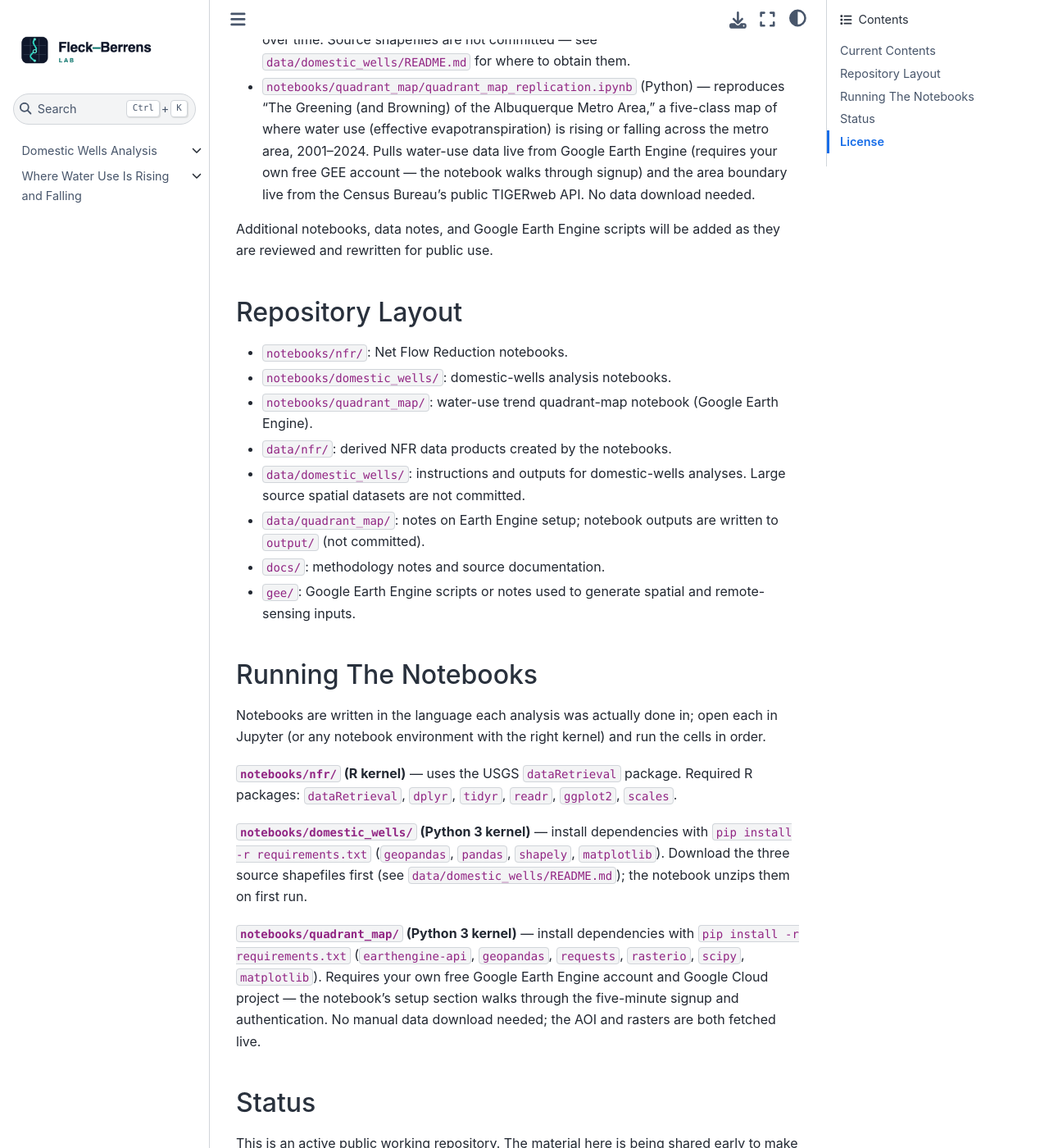
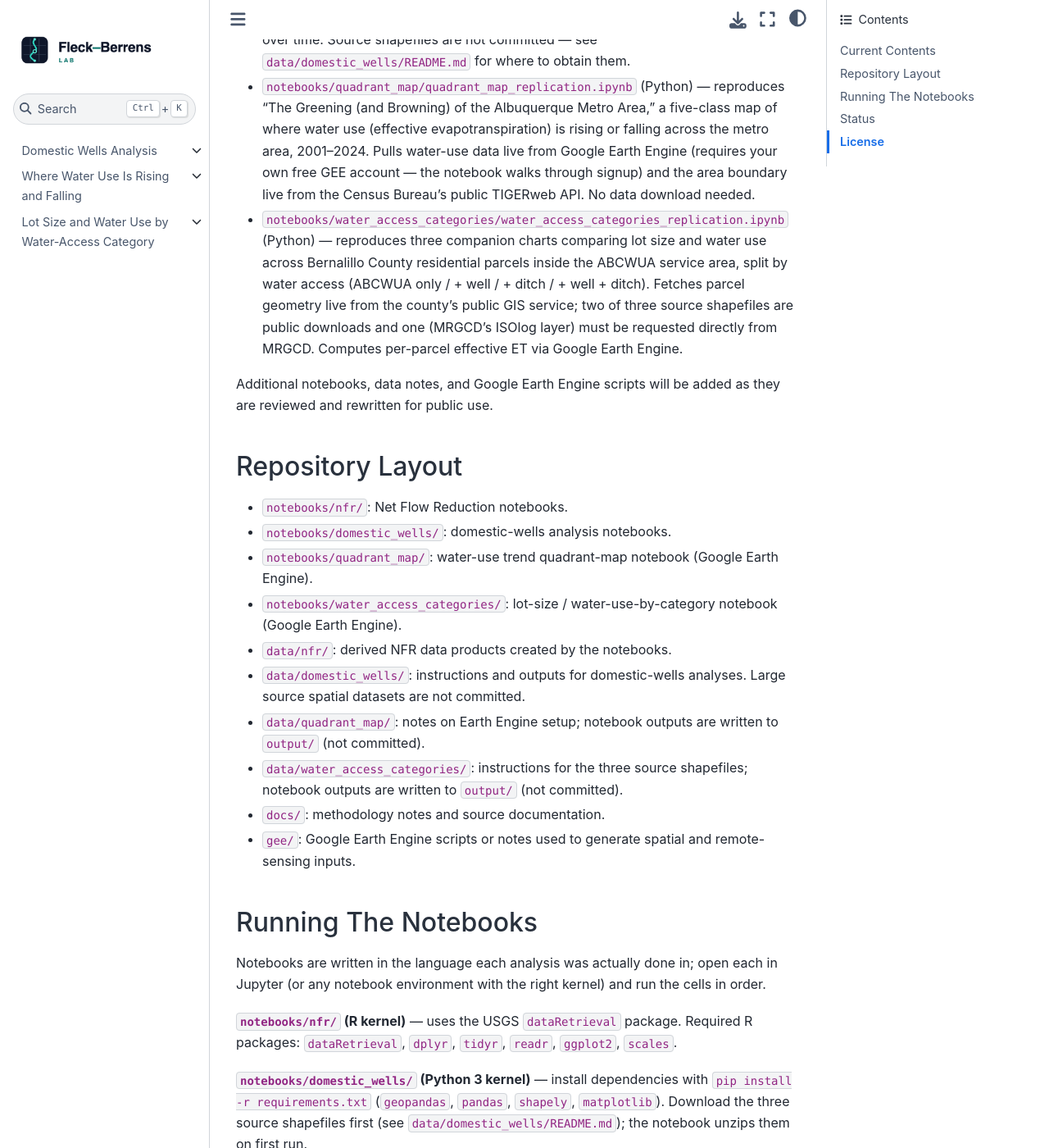
Before and after one commit to johnrfleck/New-Mexico-Middle-Rio-Grande-Valley-water-use-analysis, a Jupyter Book: the page built from README.md, in a window 1280 px wide and 1400 px high, scrolled down 849 px. Shown: the whole window at 82% size. Built offline with Jupyter Book 1.0.4 settings and Sphinx 7.4.7 and the Sphinx Book theme 1.1.4, drawn with Linux system fonts in a browser that asks for light colours; pages that are not in the unit, such as notebooks, are missing from menus; some of the changed text lies outside the part shown.

Commit message:
Add water-access-categories replication notebook
Reproduces three companion charts comparing lot size and water use across
Bernalillo County residential parcels inside the ABCWUA service area, split
into four categories by water access (ABCWUA only / + well / + ditch /
+ well + ditch):

- Fetches parcel geometry live from the public CABQ AGIS ArcGIS REST service
  (no download needed)
- Classifies parcels using the same well-flag (PLSS stack-drop) and MRGCD
  ISOlog overlap logic as the production analysis
- Computes per-parcel 2024 effective ET via Google Earth Engine reduceRegions
- Renders the same three matched bar charts (lot size, effective ET per
  acre, total water use per parcel)

Two of three source shapefiles are public downloads (OSE POD, ABCWUA
boundary, already documented for the domestic-wells notebook); the MRGCD
ISOlog layer must be requested directly from MRGCD (not on a public portal)
per data/water_access_categories/README.md.

Co-Authored-By: Claude Sonnet 5 <noreply@anthropic.com>

```diff
--- a/README.md
+++ b/README.md
@@ -27,6 +27,12 @@ It is not, by itself, a direct measurement of consumptive use. The difference ca
   live from Google Earth Engine (requires your own free GEE account — the notebook walks through
   signup) and the area boundary live from the Census Bureau's public TIGERweb API. No data
   download needed.
+- `notebooks/water_access_categories/water_access_categories_replication.ipynb` (Python) —
+  reproduces three companion charts comparing lot size and water use across Bernalillo County
+  residential parcels inside the ABCWUA service area, split by water access (ABCWUA only / + well
+  / + ditch / + well + ditch). Fetches parcel geometry live from the county's public GIS service;
+  two of three source shapefiles are public downloads and one (MRGCD's ISOlog layer) must be
+  requested directly from MRGCD. Computes per-parcel effective ET via Google Earth Engine.
 
 Additional notebooks, data notes, and Google Earth Engine scripts will be added as they are reviewed
 and rewritten for public use.
@@ -36,9 +42,11 @@ and rewritten for public use.
 - `notebooks/nfr/`: Net Flow Reduction notebooks.
 - `notebooks/domestic_wells/`: domestic-wells analysis notebooks.
 - `notebooks/quadrant_map/`: water-use trend quadrant-map notebook (Google Earth Engine).
+- `notebooks/water_access_categories/`: lot-size / water-use-by-category notebook (Google Earth Engine).
 - `data/nfr/`: derived NFR data products created by the notebooks.
 - `data/domestic_wells/`: instructions and outputs for domestic-wells analyses. Large source spatial datasets are not committed.
 - `data/quadrant_map/`: notes on Earth Engine setup; notebook outputs are written to `output/` (not committed).
+- `data/water_access_categories/`: instructions for the three source shapefiles; notebook outputs are written to `output/` (not committed).
 - `docs/`: methodology notes and source documentation.
 - `gee/`: Google Earth Engine scripts or notes used to generate spatial and remote-sensing inputs.
 
@@ -61,6 +69,13 @@ first run.
 notebook's setup section walks through the five-minute signup and authentication. No manual data
 download needed; the AOI and rasters are both fetched live.
 
+**`notebooks/water_access_categories/` (Python 3 kernel)** — install dependencies with
+`pip install -r requirements.txt` (`earthengine-api`, `geopandas`, `pandas`, `requests`,
+`shapely`, `matplotlib`). Requires your own free Google Earth Engine account (same setup as
+`quadrant_map`). Download two public shapefiles and request one from MRGCD first (see
+`data/water_access_categories/README.md`); parcel geometry is fetched live. The per-parcel
+Earth Engine step is slow — expect tens of minutes for the full parcel population.
+
 ## Status
 
 This is an active public working repository. The material here is being shared early to make the analysis easier to inspect, question, and improve.
--- a/_toc.yml
+++ b/_toc.yml
@@ -13,3 +13,8 @@ chapters:
     sections:
       - file: notebooks/quadrant_map/quadrant_map_replication
         title: Interactive Replication Notebook
+  - file: docs/water_access_categories/README
+    title: Lot Size and Water Use by Water-Access Category
+    sections:
+      - file: notebooks/water_access_categories/water_access_categories_replication
+        title: Interactive Replication Notebook
```
Also changed, not shown: data/water_access_categories/README.md (added, +69 -0 lines), docs/water_access_categories/README.md (added, +91 -0 lines), notebooks/water_access_categories/README.md (added, +23 -0 lines), docs/water_access_categories/effective_et_by_category_full_abcwua.png (added), docs/water_access_categories/lot_size_by_category_full_abcwua.png (added), docs/water_access_categories/total_water_use_by_category_full_abcwua.png (added), 5 other files.
